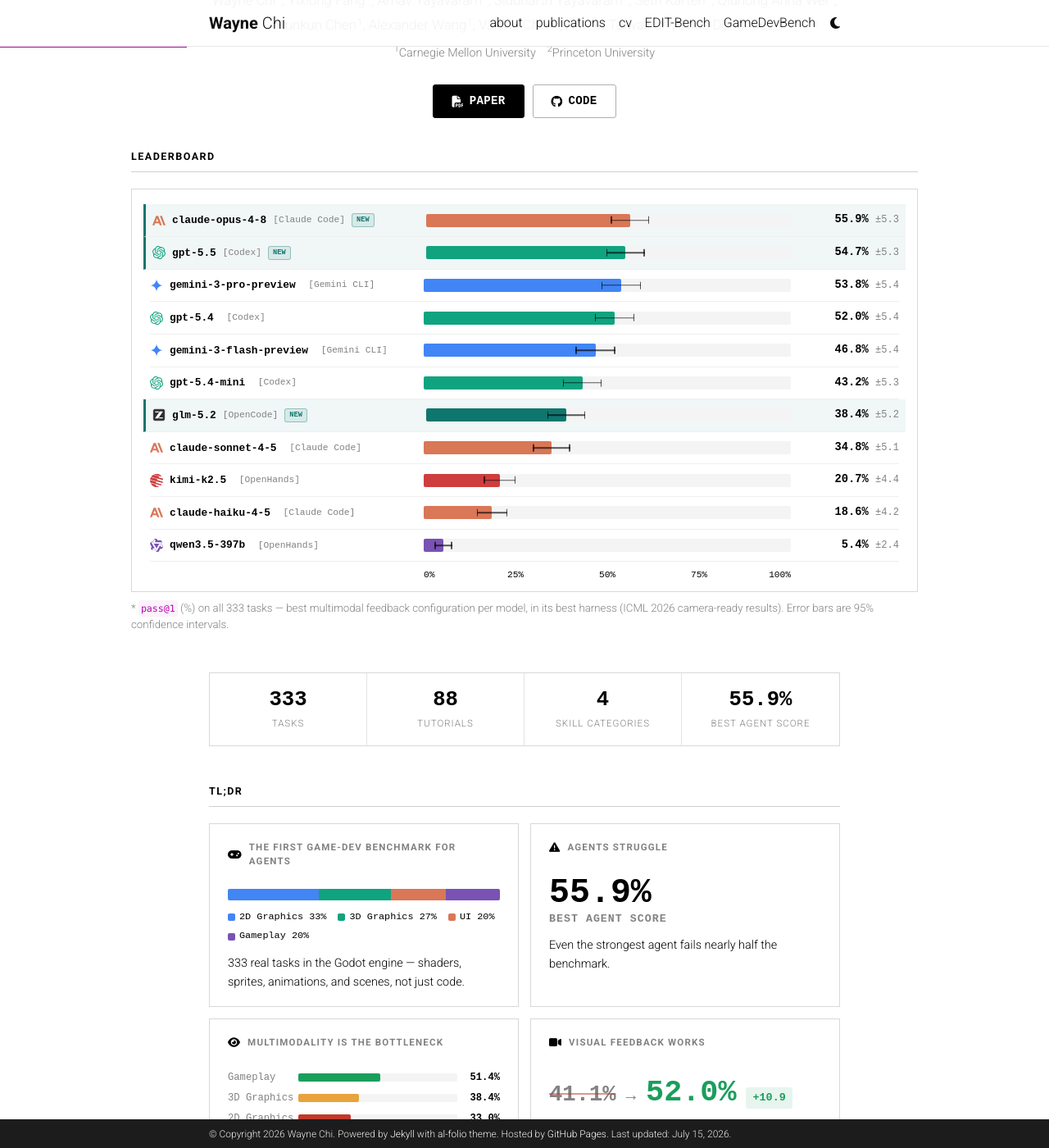
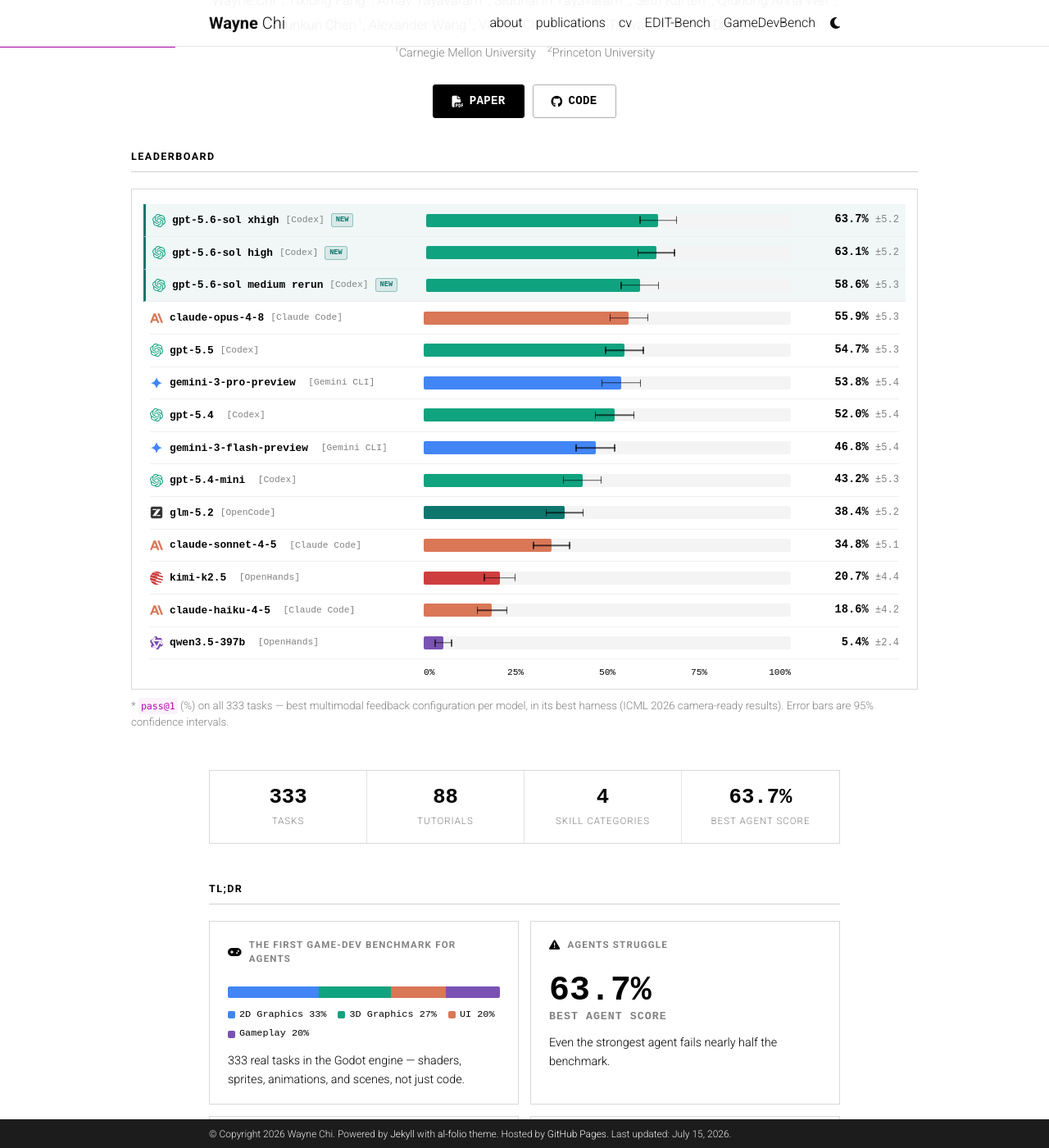
Before and after one commit to waynchi/waynchi.github.io, a Jekyll site: the page built from _pages/gamedevbench.md, in a window 1280 px wide and 1400 px high, scrolled down 310 px. Shown: the whole window at 82% size. Built offline with Jekyll 4.4.1, drawn with Linux system fonts in a browser that asks for light colours; comment, search, counter and statistics services are not loaded; a style sheet for code colours, icons or effects is not loaded.

Commit message:
Add GPT 5.6 SOL leaderboard results

```diff
--- a/_pages/gamedevbench.md
+++ b/_pages/gamedevbench.md
@@ -610,15 +610,39 @@ nav_order: 100
   <h2 id="leaderboard">Leaderboard</h2>
   <div class="gdb-chart">
     <div class="gdb-bar-row new">
-      <div class="gdb-bar-label"><img class="logo" src="/assets/img/logos/anthropic.svg" alt="anthropic"><span class="gdb-model-name">claude-opus-4-8</span><span class="harness">[Claude Code]</span><span class="gdb-new-badge">New</span></div>
+      <div class="gdb-bar-label"><img class="logo" src="/assets/img/logos/openai.svg" alt="openai"><span class="gdb-model-name">gpt-5.6-sol xhigh</span><span class="harness">[Codex]</span><span class="gdb-new-badge">New</span></div>
+      <div class="gdb-bar-track">
+        <div class="gdb-bar-fill" style="width:63.7%;background:#10a37f;"></div>
+        <div class="gdb-bar-err" style="left:58.5%;width:10.3%;"></div>
+      </div>
+      <div class="gdb-bar-score">63.7% <span class="ci">±5.2</span></div>
+    </div>
+    <div class="gdb-bar-row new">
+      <div class="gdb-bar-label"><img class="logo" src="/assets/img/logos/openai.svg" alt="openai"><span class="gdb-model-name">gpt-5.6-sol high</span><span class="harness">[Codex]</span><span class="gdb-new-badge">New</span></div>
+      <div class="gdb-bar-track">
+        <div class="gdb-bar-fill" style="width:63.1%;background:#10a37f;"></div>
+        <div class="gdb-bar-err" style="left:57.9%;width:10.4%;"></div>
+      </div>
+      <div class="gdb-bar-score">63.1% <span class="ci">±5.2</span></div>
+    </div>
+    <div class="gdb-bar-row new">
+      <div class="gdb-bar-label"><img class="logo" src="/assets/img/logos/openai.svg" alt="openai"><span class="gdb-model-name">gpt-5.6-sol medium rerun</span><span class="harness">[Codex]</span><span class="gdb-new-badge">New</span></div>
+      <div class="gdb-bar-track">
+        <div class="gdb-bar-fill" style="width:58.6%;background:#10a37f;"></div>
+        <div class="gdb-bar-err" style="left:53.3%;width:10.6%;"></div>
+      </div>
+      <div class="gdb-bar-score">58.6% <span class="ci">±5.3</span></div>
+    </div>
+    <div class="gdb-bar-row">
+      <div class="gdb-bar-label"><img class="logo" src="/assets/img/logos/anthropic.svg" alt="anthropic"><span class="gdb-model-name">claude-opus-4-8</span><span class="harness">[Claude Code]</span></div>
       <div class="gdb-bar-track">
         <div class="gdb-bar-fill" style="width:55.9%;background:#d97757;"></div>
         <div class="gdb-bar-err" style="left:50.6%;width:10.6%;"></div>
       </div>
       <div class="gdb-bar-score">55.9% <span class="ci">±5.3</span></div>
     </div>
-    <div class="gdb-bar-row new">
-      <div class="gdb-bar-label"><img class="logo" src="/assets/img/logos/openai.svg" alt="openai"><span class="gdb-model-name">gpt-5.5</span><span class="harness">[Codex]</span><span class="gdb-new-badge">New</span></div>
+    <div class="gdb-bar-row">
+      <div class="gdb-bar-label"><img class="logo" src="/assets/img/logos/openai.svg" alt="openai"><span class="gdb-model-name">gpt-5.5</span><span class="harness">[Codex]</span></div>
       <div class="gdb-bar-track">
         <div class="gdb-bar-fill" style="width:54.7%;background:#10a37f;"></div>
         <div class="gdb-bar-err" style="left:49.4%;width:10.6%;"></div>
@@ -657,8 +681,8 @@ nav_order: 100
       </div>
       <div class="gdb-bar-score">43.2% <span class="ci">±5.3</span></div>
     </div>
-    <div class="gdb-bar-row new">
-      <div class="gdb-bar-label"><img class="logo" src="/assets/img/logos/zai.svg" alt="Z.ai"><span class="gdb-model-name">glm-5.2</span><span class="harness">[OpenCode]</span><span class="gdb-new-badge">New</span></div>
+    <div class="gdb-bar-row">
+      <div class="gdb-bar-label"><img class="logo" src="/assets/img/logos/zai.svg" alt="Z.ai"><span class="gdb-model-name">glm-5.2</span><span class="harness">[OpenCode]</span></div>
       <div class="gdb-bar-track">
         <div class="gdb-bar-fill" style="width:38.4%;background:#0f766e;"></div>
         <div class="gdb-bar-err" style="left:33.2%;width:10.4%;"></div>
@@ -729,7 +753,7 @@ nav_order: 100
     <div class="label">Skill Categories</div>
   </div>
   <div class="gdb-stat">
-    <div class="num">55.9%</div>
+    <div class="num">63.7%</div>
     <div class="label">Best Agent Score</div>
   </div>
 </div>
@@ -758,7 +782,7 @@ nav_order: 100
 
     <div class="gdb-card">
       <div class="card-title"><i class="fas fa-triangle-exclamation"></i> Agents struggle</div>
-      <div class="big-num">55.9%<span class="sub">best agent score</span></div>
+      <div class="big-num">63.7%<span class="sub">best agent score</span></div>
       <p class="card-text">Even the strongest agent fails nearly half the benchmark.</p>
     </div>
 
```
